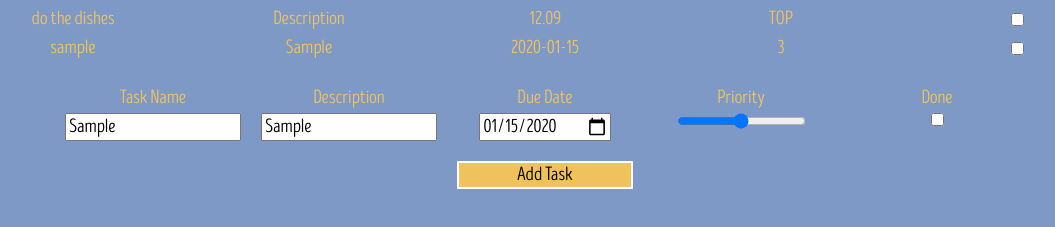
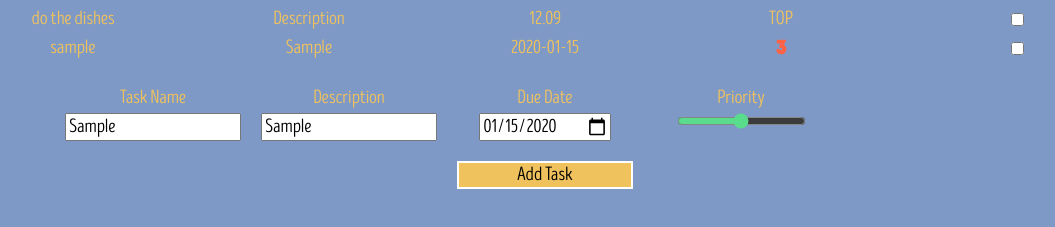
Before and after one commit to iDanteModo/ToDoList, a website built with webpack: page src/index.html in a window 1280 px wide. Both pictures are taken after typing "Sample", "Sample", "2020-01-15" into the empty fields and a click on the button "Add Task". Shown: the part 245-472 px from the top of the page, without its empty margins (95-1150 px from the left). Built offline with nearby package versions, Linux system fonts and the light colour scheme; files whose address does not match are found by name.

Commit message:
Added color coding for tasks priorities

```diff
--- a/src/index.html
+++ b/src/index.html
@@ -42,8 +42,8 @@
                 <input type="range" min="1" max="5" id="priority" required>
             </div>
             <div class="rows">
-                <label for="checkList">Done</label>
-                <input type="checkbox" id="checkList">
+                <label for="checkList"></label>
+                <input type="checkbox" id="checkList" hidden>
             </div>
             <button type="submit" id="submit" class="submit">Add Task</button>
         </form>
--- /dev/null
+++ b/src/js/priorityColor.js
@@ -0,0 +1,27 @@
+export function priorityColor() {
+    const priorities = document.querySelectorAll("h2");
+    priorities.forEach(priority => {
+        if(priority.dataset.index == "P1") {
+            priority.style.color = "rgb(240, 194, 93)";
+            priority.style.fontWeight = "800";
+            priority.style.fontFamily = "Rust Base2Line"
+        } else if(priority.dataset.index == "P2") {
+            priority.style.color = "rgb(255, 160, 0)";
+            priority.style.fontWeight = "800";
+            priority.style.fontFamily = "Rust Base2Line"
+        } else if(priority.dataset.index == "P3") {
+            priority.style.color = "rgb(255, 99, 71)";
+            priority.style.fontWeight = "800";
+            priority.style.fontFamily = "Rust Base2Line"
+        } else if(priority.dataset.index == "P4") {
+            priority.style.color = "rgb(220, 20, 60)";
+            priority.style.fontWeight = "800";
+            priority.style.fontFamily = "Rust Base2Line"
+        } else if(priority.dataset.index == "P5") {
+            priority.style.color = "rgb(0, 0, 0)";
+            priority.style.fontWeight = "800";
+            priority.style.fontFamily = "Rust Base2Line"
+        }
+     })
+
+}
--- a/src/js/projectSelected.js
+++ b/src/js/projectSelected.js
@@ -1,5 +1,6 @@
 import { myToDos } from "../index.js";
 import { updateDOM, resetDOM } from "./updateDOM.js";
+import { priorityColor } from "./priorityColor.js";
 
 export function projectSelected() {
     const projectSelected = document.querySelector("select")
@@ -22,7 +23,7 @@ export function projectSelected() {
                 updateDOM(".toDos", `<h2 data-index = ${toDo.title}>${toDo.title}</h2>`);
                 updateDOM(".toDos", `<h2>${toDo.description}</h2>`);
                 updateDOM(".toDos", `<h2>${toDo.dueDate}</h2>`);
-                updateDOM(".toDos", `<h2>${toDo.priority}</h2>`);
+                updateDOM(".toDos", `<h2 data-index = P${toDo.priority}>${toDo.priority}</h2>`);
                 toDoList.appendChild(checkBox);
                 checkBox.addEventListener("change", () => {
                     if (toDo.checkList == "off"){
@@ -33,6 +34,7 @@ export function projectSelected() {
                         checkBox.checked = false;
                     }
                 })
+                priorityColor();
             }
         })
     })
--- a/src/js/removeToDos.js
+++ b/src/js/removeToDos.js
@@ -8,7 +8,7 @@ export function removeToDo() {
      const projectName = document.querySelector('select');
      tasks.forEach(task => {
         task.addEventListener("change", () => {
-            if(myToDos.length > 2) {
+            if(myToDos.length > 0) {
                 let taskIndex = myToDos.findIndex(toDo => toDo.checkList == "on");
                 if (taskIndex != -1 ){
                    myToDos.splice(taskIndex, 1);
--- a/src/styles/style.css
+++ b/src/styles/style.css
@@ -109,6 +109,10 @@ header {
   color: var(--fontColor2);
 }
 
+input[type="range"] {
+  accent-color: var(--fontColor3);
+}
+
 .submit {
   grid-column: 3;
   align-self: center ;
```
